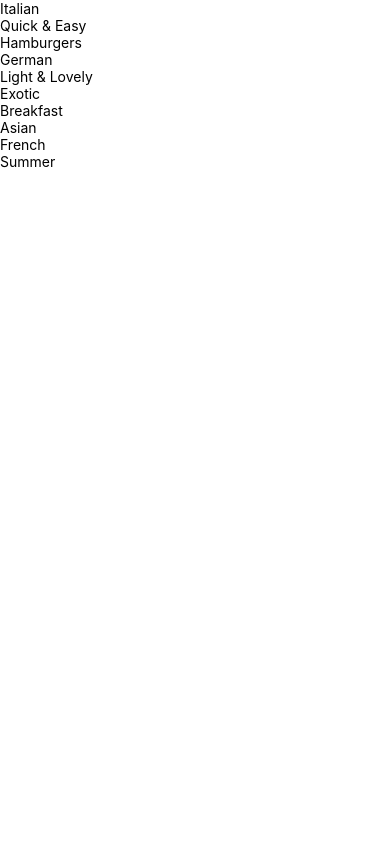
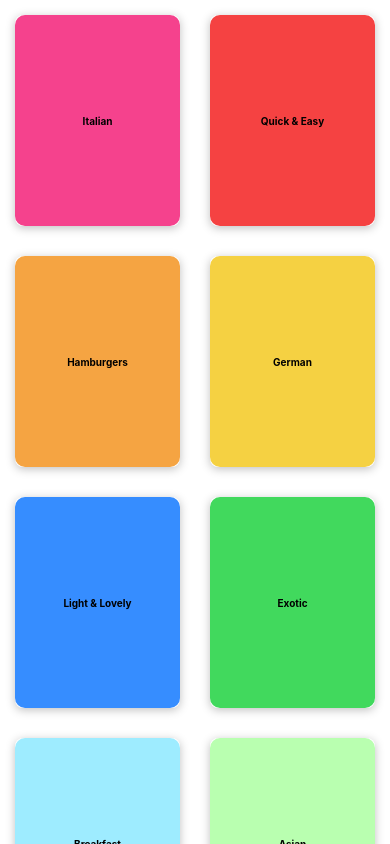
Before and after one commit to ibnunaufal/meals-app, a React Native app: screen / in a window 390 px wide. Shown: the top 844 px of the page. Built offline with nearby package versions, Linux system fonts and the light colour scheme.

Commit message:
adjust inital UI

```diff
--- a/App.js
+++ b/App.js
@@ -4,7 +4,10 @@ import CategoryScreen from './screens/CategoryScreen';
 
 export default function App() {
   return (
+    <>
+    <StatusBar style='light' />
     <CategoryScreen />
+    </>
     // <View style={styles.container}>
     //   <Text>Hello World!!!!</Text>
     //   <StatusBar style="auto" />
--- a/app.json
+++ b/app.json
@@ -5,6 +5,7 @@
     "version": "1.0.0",
     "orientation": "portrait",
     "icon": "./assets/icon.png",
+    "backgroundColor": "#24180f",
     "splash": {
       "image": "./assets/splash.png",
       "resizeMode": "contain",
--- a/components/CategoryGridTile.js
+++ b/components/CategoryGridTile.js
@@ -1,20 +1,61 @@
-import { Pressable, StyleSheet, Text, View } from 'react-native'
-import React from 'react'
+import {
+  Dimensions,
+  Platform,
+  Pressable,
+  StyleSheet,
+  Text,
+  View,
+} from "react-native";
+import React from "react";
 
-const CategoryGridTile = ({title, color}) => {
+const CategoryGridTile = ({ title, color }) => {
   return (
-    <View>
-      <Pressable>
-        <View>
-            <Text>
-                { title }
-            </Text>
+    <View style={[styles.gridItem]}>
+      <Pressable
+        android_ripple={{ color: "#ccc" }}
+        style={({ pressed }) =>
+          pressed ? [styles.button, styles.buttonPressed] : [styles.button]
+        }
+      >
+        <View style={[styles.innerContainer,{backgroundColor: color}]}>
+          <Text style={styles.title}>{title}</Text>
         </View>
       </Pressable>
     </View>
-  )
-}
+  );
+};
 
-export default CategoryGridTile
+export default CategoryGridTile;
 
-const styles = StyleSheet.create({})
+const styles = StyleSheet.create({
+  gridItem: {
+    flex: 1,
+    margin: 15,
+    height: Dimensions.get("window").height / 4,
+    borderRadius: 8,
+    elevation: 4,
+    backgroundColor: "white",
+    shadowColor: "black",
+    shadowOpacity: 0.25,
+    shadowOffset: { width: 0, height: 2 },
+    shadowRadius: 10,
+    overflow: Platform.OS === "android" ? "hidden" : "visible",
+  },
+  button: {
+    flex: 1,
+  },
+  buttonPressed: {
+    opacity: 0.5,
+  },
+  innerContainer: {
+    flex: 1,
+    padding: 15,
+    borderRadius: 10,
+    justifyContent: "center",
+    alignItems: "center",
+  },
+  title: {
+    fontWeight: "bold",
+    fontSize: 10,
+  },
+});
--- a/screens/CategoryScreen.js
+++ b/screens/CategoryScreen.js
@@ -4,18 +4,18 @@ import { CATEGORIES } from "../data/dummy-data";
 import CategoryGridTile from "../components/CategoryGridTile";
 
 function CategoryScreen() {
-
-    function renderItem(item) {
-        return(
-            <CategoryGridTile title={item.item.title} color={item.item.color} />
-        )
-    }
+  function renderItem(item) {
+    return <CategoryGridTile title={item.item.title} color={item.item.color} />;
+  }
 
   return (
     <View>
-      <FlatList data={CATEGORIES}
-      keyExtractor={(item) => item.id}
-      renderItem={renderItem}
+      <FlatList
+        data={CATEGORIES}
+        keyExtractor={(item) => item.id}
+        renderItem={renderItem}
+        numColumns={2}
+
       />
     </View>
   );
```
